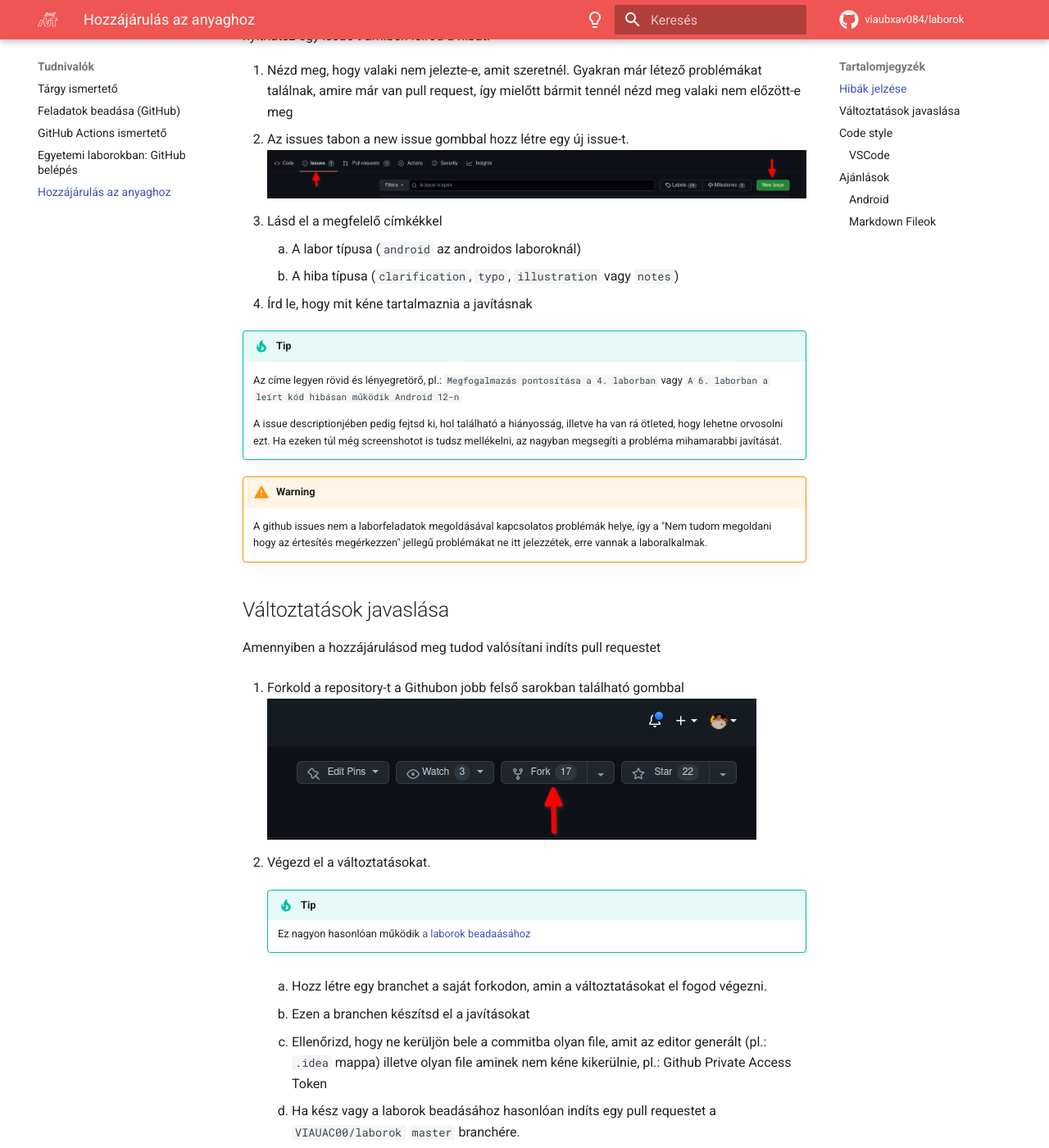
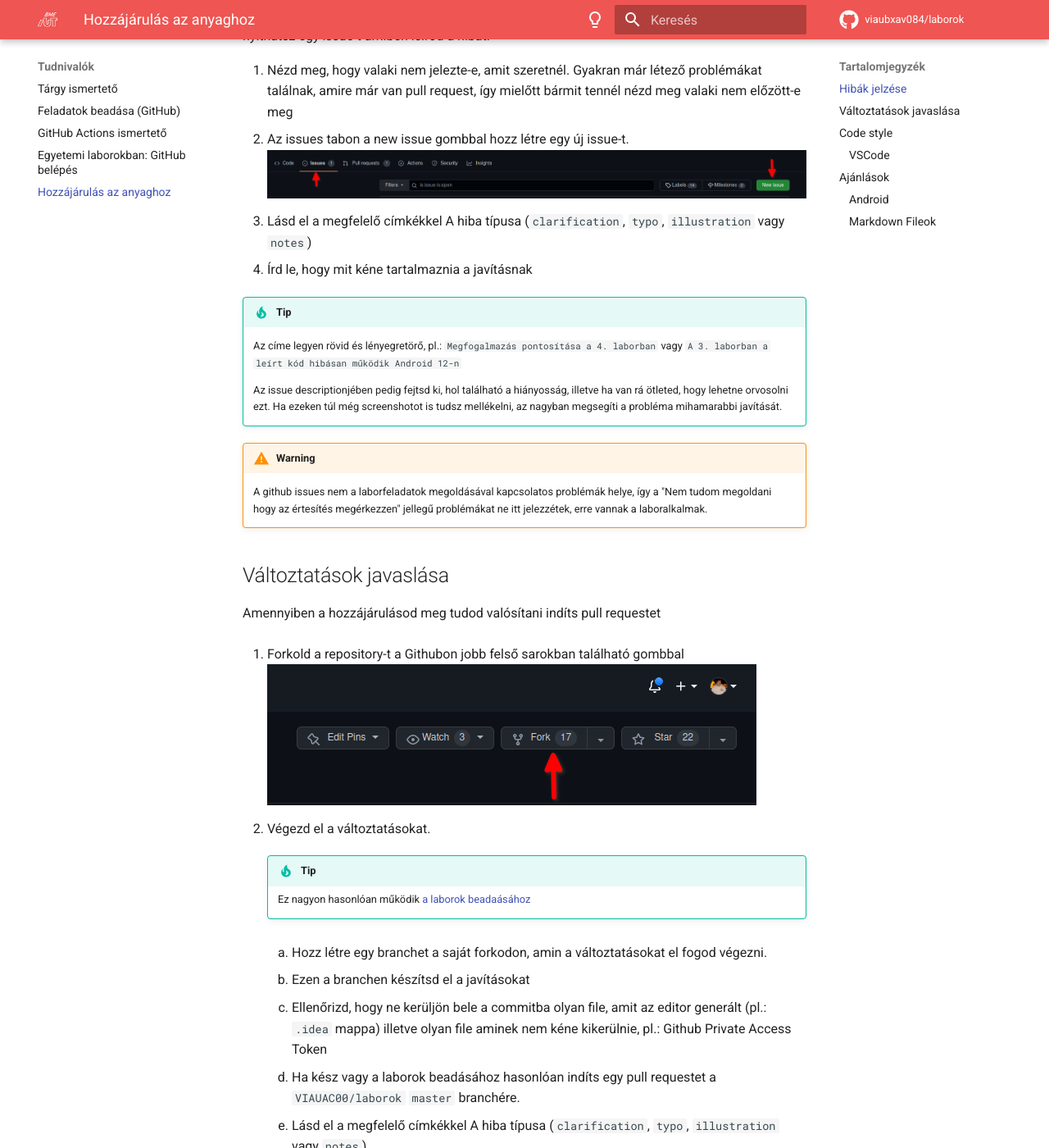
Before and after one commit to VIAUBXAV084/laborok, an MkDocs documentation site: the page built from docs/tudnivalok/github/contributing.md, in a window 1280 px wide and 1400 px high, scrolled down 642 px. Shown: the whole window at 82% size. Built offline with MkDocs 1.6.1 and Material for MkDocs 9.7.7, drawn with Linux system fonts in a browser that asks for light colours; comment, search, counter and statistics services are not loaded; some of the changed text lies outside the part shown.

Commit message:
Update contributing.md

```diff
--- a/docs/tudnivalok/github/contributing.md
+++ b/docs/tudnivalok/github/contributing.md
@@ -23,15 +23,14 @@ Amennyiben hibát találsz az anyagban, vagy szeretnéd bővíteni, de nem áll
 1. Az issues tabon a new issue gombbal hozz létre egy új issue-t.
     ![How to create new issue](assets/github-new-issue.png)
 2. Lásd el a megfelelő címkékkel
-    1. A labor típusa (`android` az androidos laboroknál)
-    2. A hiba típusa (`clarification`, `typo`, `illustration` vagy `notes`)
+    A hiba típusa (`clarification`, `typo`, `illustration` vagy `notes`)
 3. Írd le, hogy mit kéne tartalmaznia a javításnak
 
 !!! tip
 
-    Az címe legyen rövid és lényegretörő, pl.: `Megfogalmazás pontosítása a 4. laborban` vagy `A 6. laborban a leírt kód hibásan működik Android 12-n`
+    Az címe legyen rövid és lényegretörő, pl.: `Megfogalmazás pontosítása a 4. laborban` vagy `A 3. laborban a leírt kód hibásan működik Android 12-n`
 
-    A issue descriptionjében pedig fejtsd ki, hol található a hiányosság, illetve ha van rá ötleted, hogy lehetne orvosolni ezt.
+    Az issue descriptionjében pedig fejtsd ki, hol található a hiányosság, illetve ha van rá ötleted, hogy lehetne orvosolni ezt.
     Ha ezeken túl még screenshotot is tudsz mellékelni, az nagyban megsegíti a probléma mihamarabbi javítását.
 
 !!! warning
@@ -60,8 +59,7 @@ Amennyiben a hozzájárulásod meg tudod valósítani indíts pull requestet
     4. Ha kész vagy a laborok beadásához hasonlóan indíts egy pull requestet a `VIAUAC00/laborok` `master` branchére.
 
     5. Lásd el a megfelelő címkékkel
-        1. A labor típusa (`android` az androidos laboroknál és `web` a webes laboroknál)
-        2. A hiba típusa (`clarification`, `typo`, `illustration` vagy `notes`)
+        A hiba típusa (`clarification`, `typo`, `illustration` vagy `notes`)
     6. A leírásban részletezd változtatások okát.
         Ne felejtsd el beleírni a NEPTUN kódod a leírásba, mert így fogjuk tudni megadni a pontokat.
 
```
